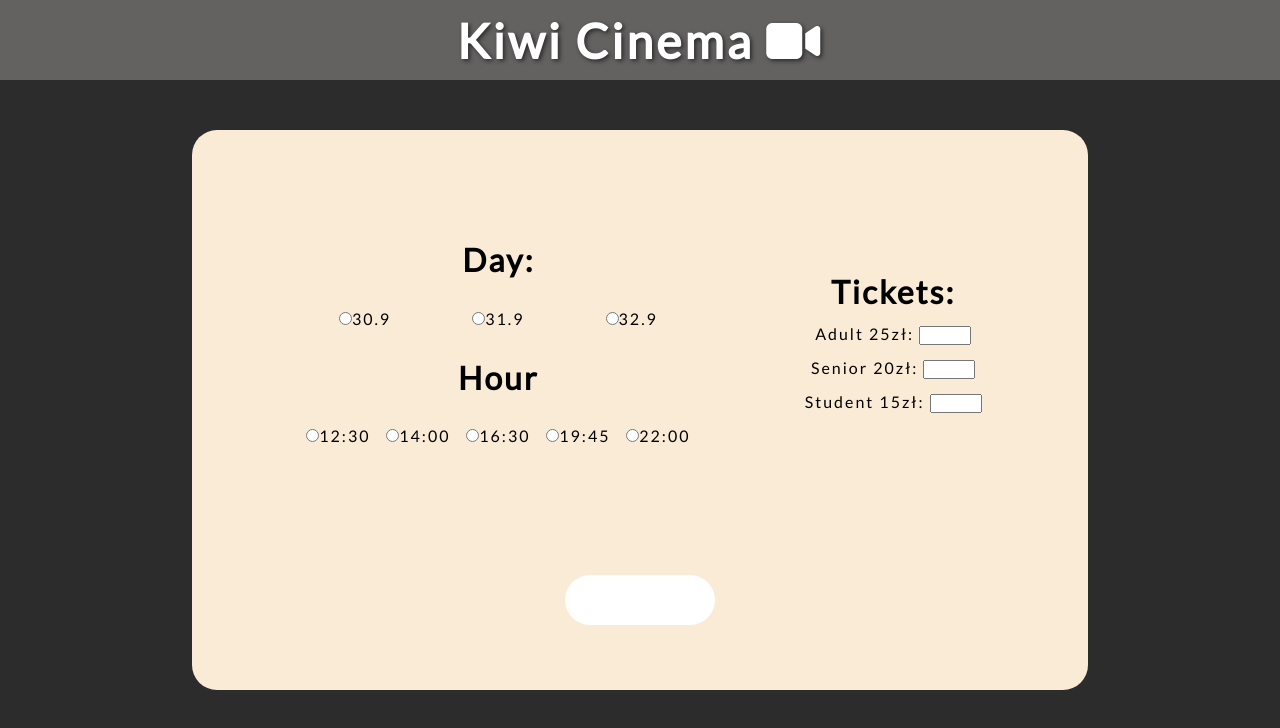
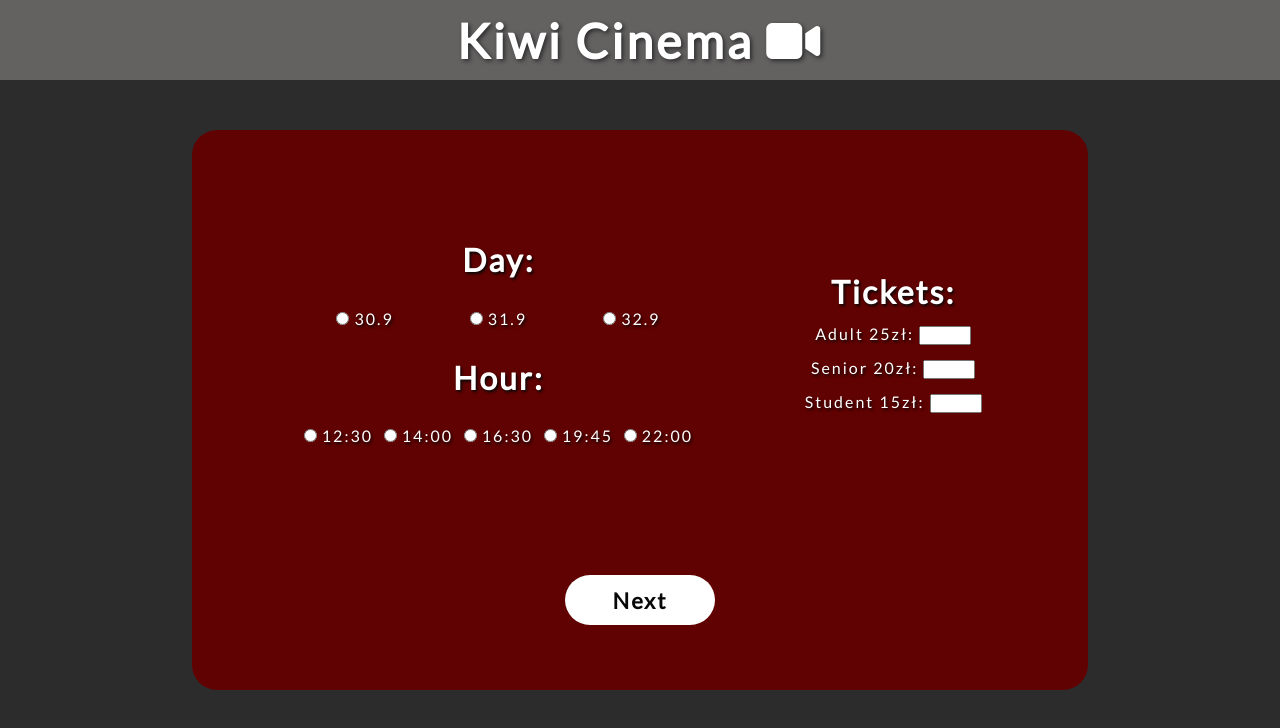
Before and after one commit to codersCampKiwiTeam/Cinema-App, a React (Create React App) app: page /reservation-first-step in a window 1280 px wide. Shown: the top 728 px of the page. Built offline with nearby package versions, Linux system fonts and the light colour scheme.

Commit message:
Add more CSS

```diff
--- a/package.json
+++ b/package.json
@@ -8,6 +8,7 @@
     "config": "^3.2.3",
     "cors": "^2.8.5",
     "express": "^4.17.1",
+    "gh-pages": "^2.1.1",
     "jsonwebtoken": "^8.5.1",
     "mongoose": "^5.7.3",
     "react": "^16.9.0",
@@ -19,8 +20,11 @@
     "start": "react-scripts start",
     "build": "react-scripts build",
     "test": "react-scripts test",
-    "eject": "react-scripts eject"
+    "eject": "react-scripts eject",
+    "predeploy": "npm run build",
+    "deploy": "gh-pages -d build"
   },
+  "homepage": "https://coderscampkiwiteam.github.io/Cinema-App/",
   "eslintConfig": {
     "extends": "react-app"
   },
--- a/src/components/MainPage/Movie.css
+++ b/src/components/MainPage/Movie.css
@@ -1,3 +1,5 @@
+@import url('https://fonts.googleapis.com/css?family=Lato&display=swap');
+
 .movie-container {
     max-width: 342px;
     background-color: black;
@@ -26,6 +28,13 @@
     background-color: var(--light-main);
     font-size: 20px;
     margin: 0;
+    color: var(--main-color);
+    font-family: 'Lato', sans-serif;
+    letter-spacing: 2px;
+    font-weight: 600;
+    text-transform: uppercase;
+    text-shadow: 1.5px 1.5px 3px rgb(8, 8, 8);
+    cursor: pointer;
 }
 
 .poster {
--- a/src/components/ReservationPage/CompletedReservation.css
+++ b/src/components/ReservationPage/CompletedReservation.css
@@ -1,3 +1,5 @@
+@import url('https://fonts.googleapis.com/css?family=Lato&display=swap');
+
 #popup {
     display: none;
     height: 60vh;
@@ -5,13 +7,15 @@
     position: fixed;
     top: 20vh;
     left: 20vw;
-    background-color: var(--light-secondary);
+    background-color: var(--light-main);
     color: var(--main-color);
     flex-direction: column;
     justify-content: space-evenly;
     align-items: center;
     border-radius: 25px;
-
+    font-family: 'Lato', sans-serif;
+    letter-spacing: 2px;
+    text-shadow: 1.5px 1.5px 3px rgb(8, 8, 8);
 }
 
 #popup button {
@@ -19,6 +23,11 @@
     height: 50px;
     border: none;
     background-color: var(--main-color);
-    color: var(--light-secondary);
+    color: var(--secondary-color);
+    font-family: 'Lato', sans-serif;
+    letter-spacing: 1.5px;
+    font-size: 14px;
+    font-weight: 600;
     border-radius: 25px;
+    cursor: pointer;
 }
--- a/src/components/ReservationPage/Hall.css
+++ b/src/components/ReservationPage/Hall.css
@@ -1,3 +1,5 @@
+@import url('https://fonts.googleapis.com/css?family=Lato&display=swap');
+
 .hall {
     display: flex;
     flex-direction: column;
@@ -18,23 +20,27 @@
 .seat {
     width: 40px;
     height: 40px;
-    background-color: rgb(20, 99, 0);
+    background-color: rgb(156, 7, 7);
     margin: 5px;
     display: flex;
     justify-content: center;
     align-items: center;
+    transition: all 0.5s ease-in-out;
+    cursor: pointer;
 }
 
 .seat:hover {
-    background-color: rgb(29, 146, 0);
+    -webkit-transform: scale(0.85);
+    -ms-transform: scale(0.85);
+    transform: scale(0.85);
 }
 
 .selectedSeat {
-    background-color: rgb(2, 0, 99);
+    background-color: rgb(233, 12, 12);
 }
 
 .reservedSeat {
-    background-color: red;
+    background-color: var(--light-secondary);
 }
 
 .row {
@@ -49,14 +55,20 @@
     width: 40px;
     height: 40px;
     margin: 5px;
+    color: white;
 }
 
 #btn-reservation {
-    background-color: var(--main-color);
-    color: white;
+    background-color: white;
+    color: rgb(8, 8, 8);
+    font-family: 'Lato', sans-serif;
+    letter-spacing: 2px;
+    font-size: 22px;
+    font-weight: 600;
     width: 150px;
     height: 50px;
     border: none;
     border-radius: 25px;
     margin: 20px auto;
+    cursor: pointer;
 }
--- a/src/components/ReservationPage/Tickets.css
+++ b/src/components/ReservationPage/Tickets.css
@@ -1,3 +1,5 @@
+@import url('https://fonts.googleapis.com/css?family=Lato&display=swap');
+
 .form-container {
     display: flex;
     justify-content: center;
@@ -7,14 +9,17 @@
 form {
     width: 70vw;
     height: 70vh;
-    background-color: antiquewhite;
+    background-color: rgb(97, 2, 2);
     margin-top: 50px;
     border-radius: 25px;
     display: flex;
     flex-direction: column;
     justify-content: space-evenly;
     align-items: center;
-    color: black;
+    color: white;
+    font-family: 'Lato', sans-serif;
+    letter-spacing: 2px;
+    text-shadow: 1.5px 1.5px 3px rgb(8, 8, 8);
 }
 
 .form-panel {
@@ -56,11 +61,16 @@ form {
 }
 
 #btn-tickets {
-    background-color: var(--main-color);
-    color: white;
+    background-color: white;
+    color: rgb(8, 8, 8);
+    font-family: 'Lato', sans-serif;
+    letter-spacing: 2px;
+    font-size: 22px;
+    font-weight: 600;
     width: 150px;
     height: 50px;
     border: none;
     border-radius: 25px;
     margin: 20px auto;
+    cursor: pointer;
 }
--- a/src/components/ReservationPage/Tickets.js
+++ b/src/components/ReservationPage/Tickets.js
@@ -64,38 +64,38 @@ class Tickets extends React.Component {
                             <div className="date">
                                 <div>
                                     <input type="radio" id={tommorow} name="day-radio" value={tommorow} onClick={this.onDayClick}/>
-                                    <label htmlFor={tommorow}>{tommorow}</label>
+                                    <label htmlFor={tommorow}> {tommorow}</label>
                                 </div>
                                 <div>
                                     <input type="radio" id={afterTommorow} name="day-radio" value={afterTommorow} onClick={this.onDayClick}/>
-                                    <label htmlFor={afterTommorow}>{afterTommorow}</label>
+                                    <label htmlFor={afterTommorow}> {afterTommorow}</label>
                                 </div>
                                 <div>
                                     <input type="radio" id={afterAfterTommorow} name="day-radio" value={afterAfterTommorow} onClick={this.onDayClick}/>
-                                    <label htmlFor={afterAfterTommorow}>{afterAfterTommorow}</label>
+                                    <label htmlFor={afterAfterTommorow}> {afterAfterTommorow}</label>
                                 </div>
                             </div>
-                            <h1>Hour</h1>
+                            <h1>Hour:</h1>
                             <div className="hour">
                                 <div>
                                     <input type="radio" id="12:30" name="hour-radio" value="12:30" onClick={this.onHourClick}/>
-                                    <label htmlFor="12:30">12:30</label>
+                                    <label htmlFor="12:30"> 12:30</label>
                                 </div>
                                 <div>
                                     <input type="radio" id="14:00" name="hour-radio" value="14:00" onClick={this.onHourClick}/>
-                                    <label htmlFor="14:00">14:00</label>
+                                    <label htmlFor="14:00"> 14:00</label>
                                 </div>
                                 <div>
                                     <input type="radio" id="16:30" name="hour-radio" value="16:30" onClick={this.onHourClick}/>
-                                    <label htmlFor="16:30">16:30</label>
+                                    <label htmlFor="16:30"> 16:30</label>
                                 </div>
                                 <div>
                                     <input type="radio" id="19:45" name="hour-radio" value="19:45" onClick={this.onHourClick}/>
-                                    <label htmlFor="19:45">19:45</label>
+                                    <label htmlFor="19:45"> 19:45</label>
                                 </div>
                                 <div>
                                     <input type="radio" id="22:00" name="hour-radio" value="22:00" onClick={this.onHourClick}/>
-                                    <label htmlFor="22:00">22:00</label>
+                                    <label htmlFor="22:00"> 22:00</label>
                                 </div>
                             </div>
                         </div>
```
Also changed, not shown: 1 other file (tests, documents, lock files or other folders).
